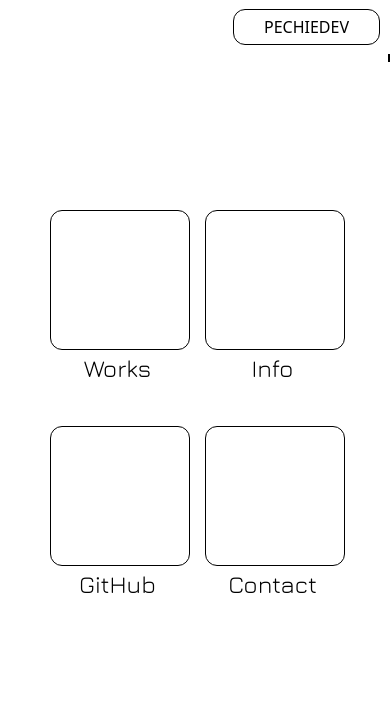
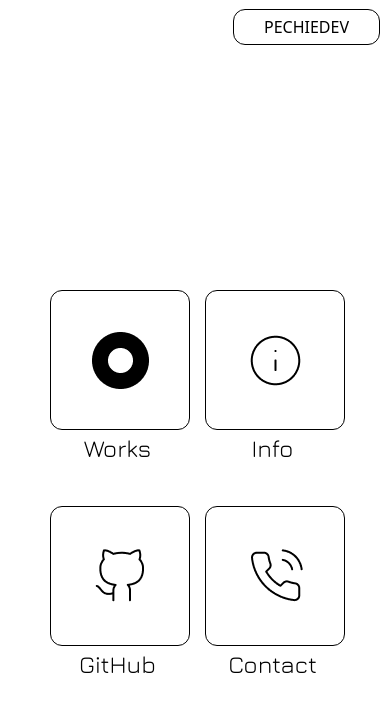
Before and after one commit to pixelatedpup/pechie, a React (Vite) app in the folder pechie/: page / in a window 390 px wide. Shown: the top 712 px of the page. Built offline with nearby package versions, Linux system fonts and the light colour scheme.

Commit message:
Fixed issue where nothing was showing on webpage. Had to fix a useState out of component Fixed alignment issue with the icon navigation on the homepage Added LinkedIn and GitHub links on the contact page

```diff
--- a/pechie/src/App.tsx
+++ b/pechie/src/App.tsx
@@ -1,13 +1,9 @@
-import { useEffect, useState } from 'react'
-import reactLogo from './assets/react.svg'
-import viteLogo from '/vite.svg'
+import { useEffect} from 'react'
 import './App.css'
-import Header from './components/Header'
 import Page from './components/Page'
 import { BrowserRouter } from 'react-router-dom'
 
 function App() {
-  const [count, setCount] = useState(0)
   useEffect(() => {
     document.title = "PECHIEDEV"
   },[])
--- a/pechie/src/components/Header.tsx
+++ b/pechie/src/components/Header.tsx
@@ -45,7 +45,7 @@ const Header = ({location = ""}) =>{
 
                 </section>
             </div>
-                <section className="border fixed right-0 flex justify-end w-auto  pt-[60px] ">
+                <section className="fixed right-0 flex justify-end w-auto  pt-[60px] ">
 
                         <Nav page={textToUse}/>
 
--- a/pechie/src/components/NavTop.tsx
+++ b/pechie/src/components/NavTop.tsx
@@ -1,45 +1,51 @@
-import { useState, useEffect} from "react";
-import arrow from "../assets/arrow.png"
+import { useState, useEffect } from "react";
+import arrow from "../assets/arrow.png";
 
 interface NavTopProps {
-    works: { name: string }[]; // should match your works array type
+  works: { name: string }[];
   activeWorkName: string;
-    onSelect: (name: string) => void; // add this!
+  onSelect: (name: string) => void;
   useIndex?: number;
 }
- const [activeIndex, setActiveIndex] = useState(0)
-const NavTop = ({ works, activeWorkName, onSelect, useIndex=0 }: NavTopProps) => {
 
-        useEffect(()=>{
-            console.log(activeIndex);
-    },[activeIndex])
+const NavTop = ({ works, activeWorkName, onSelect, useIndex = 0 }: NavTopProps) => {
+  const [activeIndex, setActiveIndex] = useState(useIndex);
+
+  // keep Works.tsx in sync whenever activeIndex changes
+  useEffect(() => {
+    onSelect(works[activeIndex].name);
+  }, [activeIndex, works, onSelect]);
 
   const handleNext = () => {
-            {activeIndex < works.length - 1 ?
-                setActiveIndex((prev) => (prev+1))
-                :setActiveIndex(0)
+    setActiveIndex((prev) => (prev < works.length - 1 ? prev + 1 : 0));
+  };
 
-            }
-            onSelect(works[activeIndex].name)
-            }
+  const handlePrev = () => {
+    setActiveIndex((prev) => (prev > 0 ? prev - 1 : works.length - 1));
+  };
+
   return (
+    <div className="flex flex-col">
         <div className="flex flex-row gap-5 justify-center">
+        {/* Prev Button */}
+            <div onClick={handlePrev} className="flex items-center cursor-pointer">
+                <img src={arrow} className="scale-x-[-1]" />
+            </div>
 
-                <div
-
-                onClick={handleNext}
-                className="flex items-center cursor-pointer">
-                    <img src={arrow} className="scale-x-[-1]"/>
-                </div>
+            {/* Active work name */}
             <div className="flex items-center">
                 <h1>{works[activeIndex].name}</h1>
             </div>
-                <div
-                onClick={handleNext}
-                className="flex items-center cursor-pointer">
+
+            {/* Next Button */}
+            <div onClick={handleNext} className="flex items-center cursor-pointer">
                 <img src={arrow} />
             </div>
+        </div>
 
+        <div className="flex justify-center text-[var(--primary)]">
+            {`${activeIndex + 1}/${works.length}`}
+        </div>
     </div>
   );
 };
--- a/pechie/src/components/Page.tsx
+++ b/pechie/src/components/Page.tsx
@@ -8,7 +8,7 @@ const Page = () =>{
         <div className="min-h-screen flex flex-col">
             <div className="">
                 <Header location={location.pathname}/>
-                <div className="max-w-[1075px] mx-auto pb-[50px] pt-[30px] md:mt-[80px] sm:mt-[80px] lg:px-[0px] px-[50px]" >
+                <div className="max-w-[1075px] mx-auto pb-[50px] pt-[30px] mt-[80px] lg:px-[0px] px-[50px]" >
                     <Body/>
                 </div>
             </div>
--- a/pechie/src/components/pages/Contact.tsx
+++ b/pechie/src/components/pages/Contact.tsx
@@ -1,5 +1,6 @@
 import Button from "../Button";
-
+import Linkedin from "../../assets/linkedin.png"
+import Git from "../../assets/gituse.png"
 const Contact = () =>{
     return(
         <>
@@ -7,8 +8,16 @@ const Contact = () =>{
             <div className="flex flex-col gap-5 bg-black h-[417px] rounded-xl pt-[50px]">
                 <h2 className="flex justify-center text-white text-center">Let's Get in Touch</h2>
                 <div className="flex justify-center gap-10">
-                    <div className="h-[114px] w-[114px] border border-white  "></div>
-                    <div className="h-[114px] w-[114px] border border-white  "></div>
+                    <div className="group h-[114px] w-[114px]">
+                        <a href="https://www.linkedin.com/in/pechiedev/">
+                        <img className="group-hover:invert group-hover:scale-[109%] transition-all duration-[300ms]" src={Linkedin}/>
+                        </a>
+                    </div>
+                    <div className="group h-[114px] w-[114px]">
+                        <a href="https://github.com/pixelatedpup">
+                        <img className="group-hover:invert group-hover:scale-[109%] transition-all duration-[300ms] " src={Git}/>
+                        </a>
+                    </div>
                 </div>
                 <article className="w-full  flex justify-center">
                     <div className="flex justify-center   ">
--- a/pechie/src/components/pages/Home.tsx
+++ b/pechie/src/components/pages/Home.tsx
@@ -1,4 +1,8 @@
 import { NavLink } from "react-router-dom";
+import github from "../../assets/github.png"
+import works from "../../assets/works.png"
+import info from "../../assets/info.png"
+import contact from "../../assets/contact.png"
 
 const Home = () =>{
     return(
@@ -8,32 +12,50 @@ const Home = () =>{
         <section className=" grid grid-cols-2 w-[302px] h-[400px] pt-[180px] gap-y-10 gap-x-5">
             <article>
                 <div >
-                    <NavLink to="/works"><div className="border border-black w-[140px] h-[140px] rounded-xl
-                                                         hover:scale-[108%] hover:bg-black hover:text-white transition-all duration-[300ms]"></div></NavLink>
+                    <NavLink to="/works">
+                        <div className="group flex justify-center items-center border border-black w-[140px] h-[140px] rounded-xl
+                                        hover:scale-[108%] hover:bg-black hover:text-white transition-all duration-[300ms]">
+                                        <img  className="group-hover:invert transition-all duration-[300ms]" src={works} />
+                        </div>
+
+                    </NavLink>
                     <h2 className="text-center">Works</h2>
                 </div>
             </article>
 
             <article>
                 <div>
-                    <NavLink to="/info"><div className="border border-black w-[140px] h-[140px] rounded-xl
-                                                        hover:scale-[108%] hover:bg-black hover:text-white transition-all duration-[300ms]"></div></NavLink>
+                    <NavLink to="/info">
+                        <div className="group flex justify-center items-center border border-black w-[140px] h-[140px] rounded-xl
+                                        hover:scale-[108%] hover:bg-black hover:text-white transition-all duration-[300ms]">
+                                    <img className="group-hover:invert transition-all duration-[300ms]" src={info} />
+                        </div>
+                    </NavLink>
                     <h2 className="text-center">Info</h2>
                 </div>
             </article>
 
             <article>
                 <div>
-                    <a href="https://github.com/pixelatedpup"><div className="border border-black w-[140px] h-[140px] rounded-xl
-                                                         hover:scale-[108%] hover:bg-black hover:text-white transition-all duration-[300ms]"></div></a>
+                    <a href="https://github.com/pixelatedpup">
+                    <div className="group flex justify-center items-center border border-black w-[140px] h-[140px] rounded-xl
+                                    hover:scale-[108%] hover:bg-black hover:text-white transition-all duration-[300ms]">
+
+                                    <img className="group-hover:invert transition-all duration-[300ms]" src={github} />
+                    </div>
+                    </a>
                     <h2 className="text-center">GitHub</h2>
                 </div>
             </article>
 
             <article>
                 <div>
-                    <NavLink to="/contact"><div className="border border-black w-[140px] h-[140px] rounded-xl
-                                                            hover:scale-[108%] hover:bg-black hover:text-white transition-all duration-[300ms]"></div></NavLink>
+                    <NavLink to="/contact">
+                    <div className="group flex justify-center items-center border border-black w-[140px] h-[140px] rounded-xl
+                                    hover:scale-[108%] hover:bg-black hover:text-white transition-all duration-[300ms]">
+                                <img className="group-hover:invert transition-all duration-[300ms]" src={contact} />
+                    </div>
+                    </NavLink>
                     <h2 className="text-center">Contact</h2>
                 </div>
             </article>
--- a/pechie/src/components/pages/Works.tsx
+++ b/pechie/src/components/pages/Works.tsx
@@ -17,20 +17,17 @@ const Works = () => {
     return (
         <div className={`flex ${isMobileOrTablet ? "flex-col" : "flex-row"} justify-center w-full gap-5`}>
             {isMobileOrTablet ? (
-                // <NavTop
-                //     works={works}
-                //     activeWorkName={activeWork.name}
-                //     onSelect={handleSelect}
-                // />
-                <h1>sD</h1>
+                <NavTop
+                    works={works}
+                    activeWorkName={activeWork.name}
+                    onSelect={handleSelect}
+                />
             ) : (
-                // <NavBar
-                //     works={works}
-                //     activeWorkName={activeWork.name}
-                //     onSelect={handleSelect}
-                // />
-
-                <h1>HH</h1>
+                <NavBar
+                    works={works}
+                    activeWorkName={activeWork.name}
+                    onSelect={handleSelect}
+                />
             )}
 
             <Content
```
Also changed, not shown: pechie/src/assets/gituse.png (added), pechie/src/assets/linkedin.png (added). Lines whose indentation alone changed are shown as unchanged.
